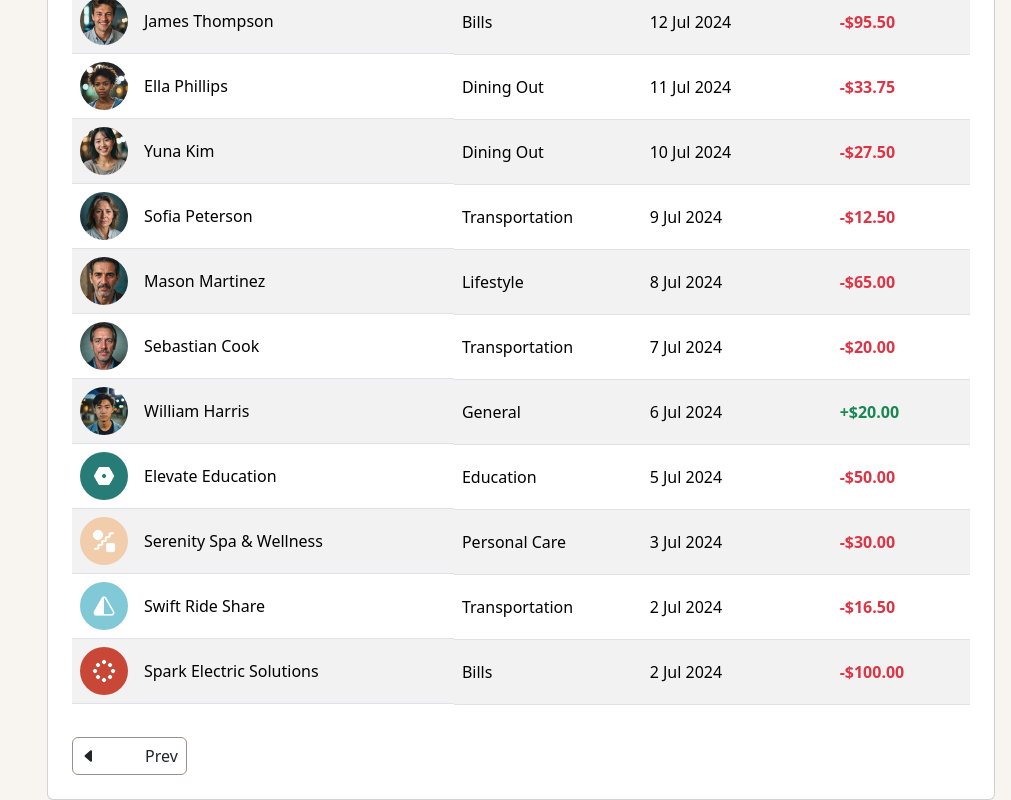
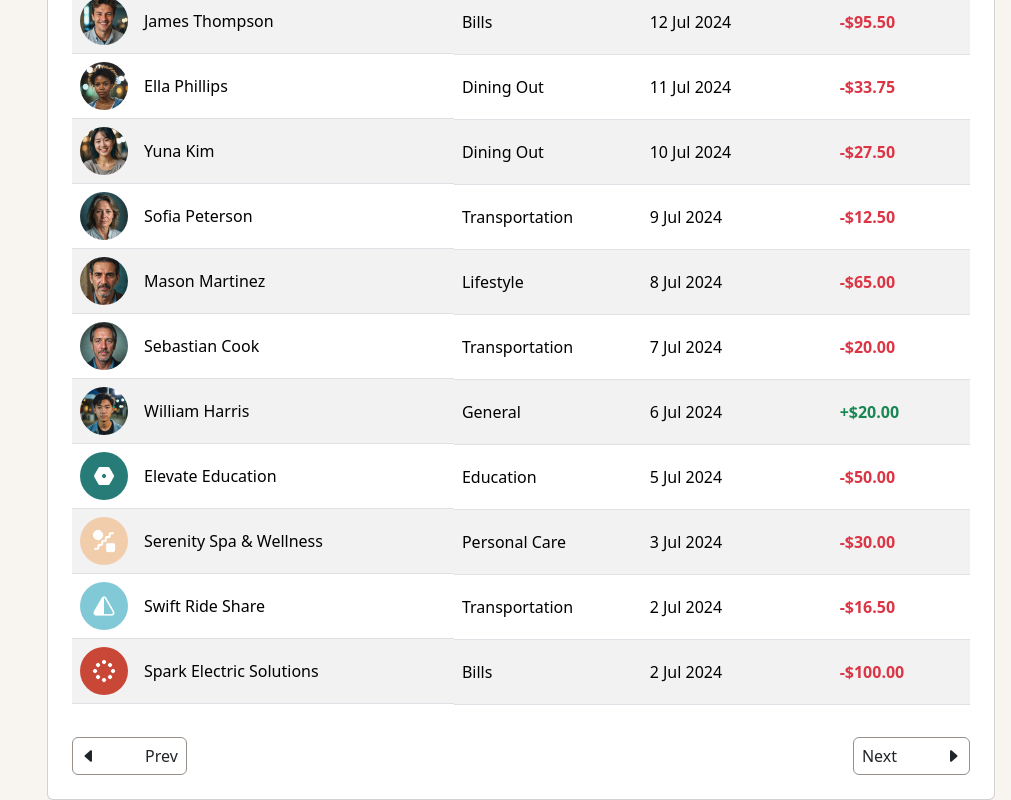
Before and after one commit to abdalsimam1-sketch/personal-finance-app, a React (Vite) app: page /transactions in a window 1280 px wide. Shown: the part 2676-3476 px from the top of the page, without its empty margins (269-1280 px from the left). Built offline with nearby package versions, Linux system fonts and the light colour scheme.

Commit message:
add : next navigation button

```diff
--- a/src/pages/Transactions.jsx
+++ b/src/pages/Transactions.jsx
@@ -253,7 +253,17 @@ export const Transactions = () => {
             </button>
           </div>
           <div className="pages-section"></div>
-          <div className="next-section"></div>
+          <div className="next-section">
+            <button
+              className="btn prev-button px-2 d-flex gap-5"
+              style={{
+                border: "1px solid var(--color-beige-500)",
+              }}
+            >
+              Next
+              <i className="bi bi-caret-right-fill"></i>
+            </button>
+          </div>
         </div>
       </section>
     </div>
```
